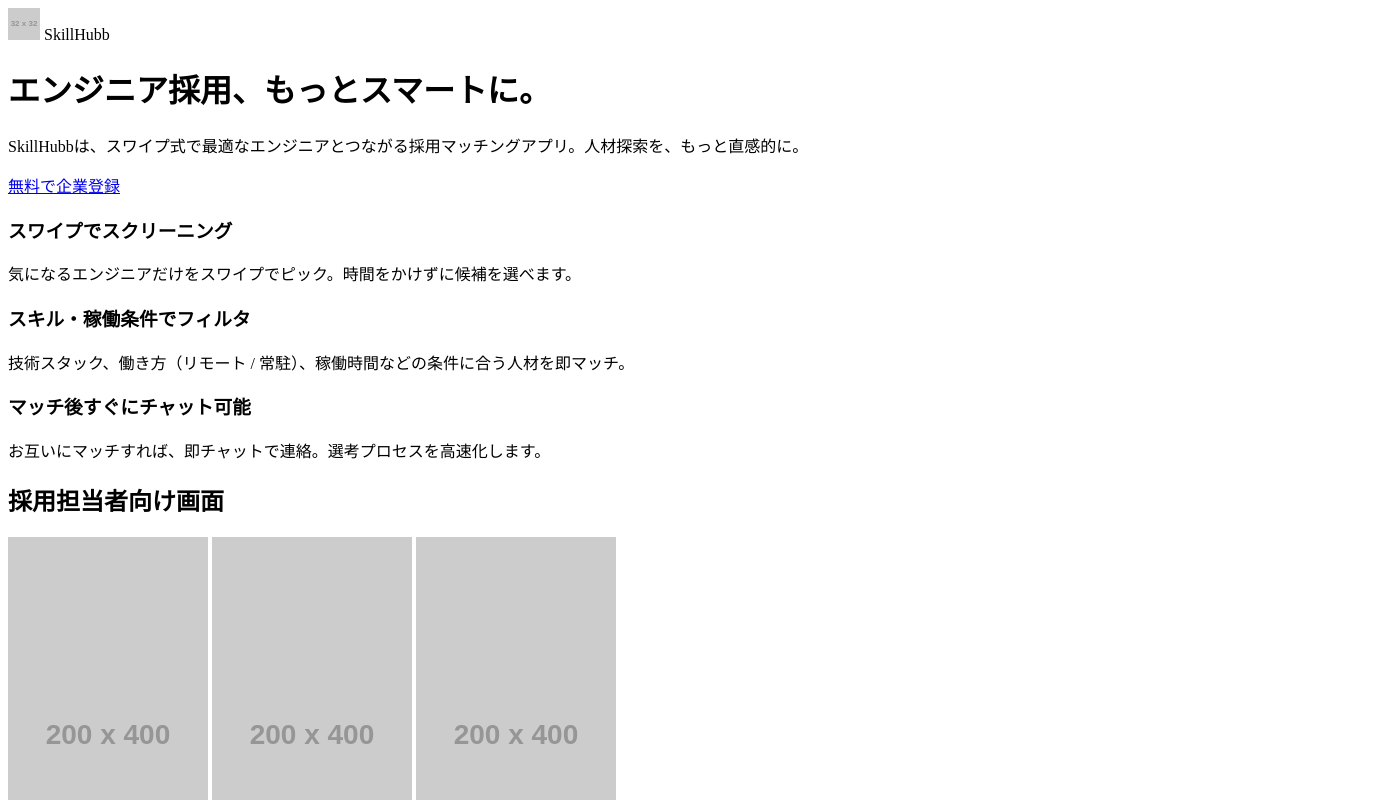
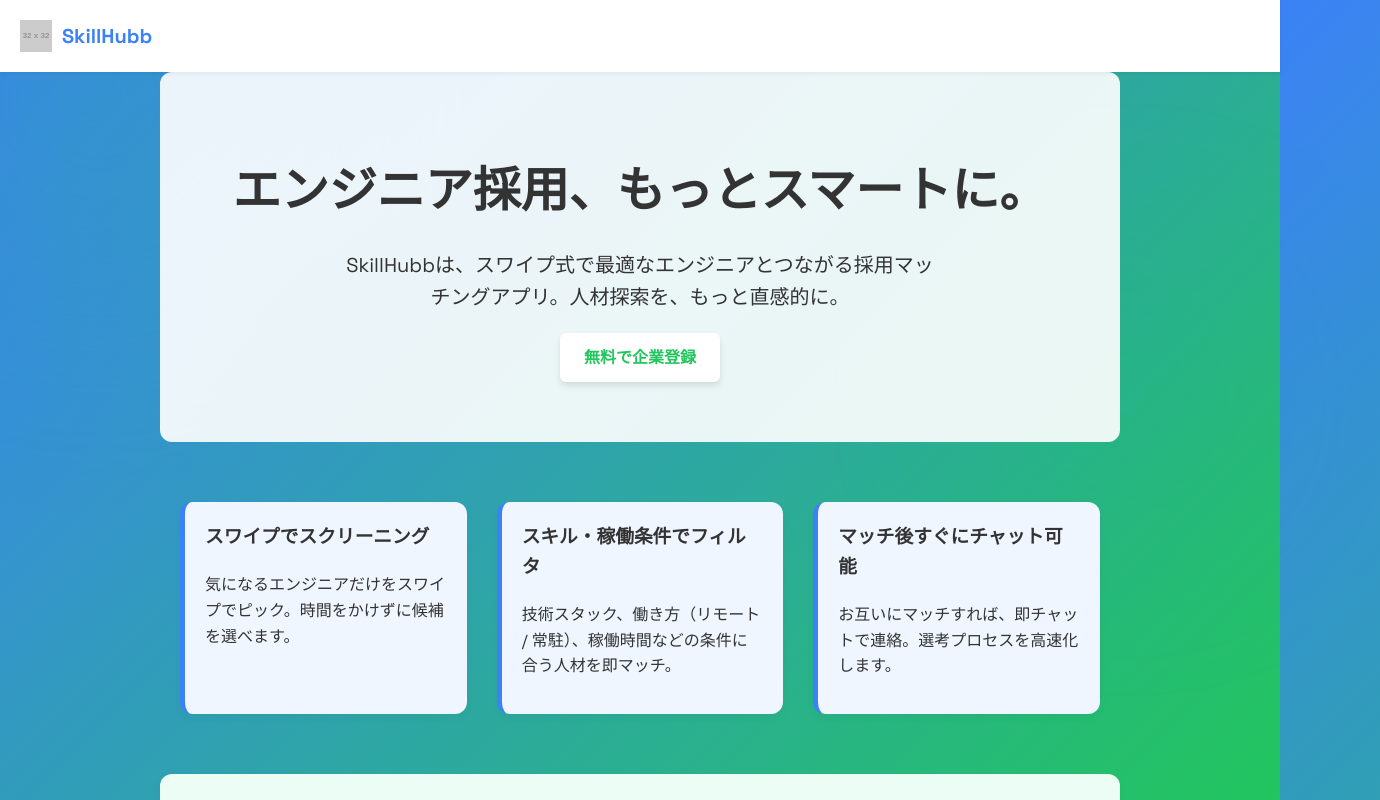
Before and after one commit to ethan-huntsman/skillhubb-landing-page, a plain HTML site: page company/index.html in a window 1280 px wide. Shown: the top 800 px of the page, 1380 px wide, since content can reach past the window. Drawn offline with Linux system fonts and the light colour scheme; placeholder pictures from the web are drawn by us.

Commit message:
styles added

```diff
--- a/company/index.html
+++ b/company/index.html
@@ -9,8 +9,277 @@
   <meta name="author" content="SkillHubb Team">
   <link href="https://fonts.googleapis.com/css2?family=Space+Grotesk:wght@400;600;700&family=JetBrains+Mono:wght@400;600&display=swap" rel="stylesheet">
   <style>
-    /* Same CSS from original site here */
-    /* For brevity, CSS is not repeated in this snippet */
+    :root {
+      --blue: #3B82F6;
+      --green: #22C55E;
+      --light-blue: #eff6ff;
+      --light-green: #ecfdf5;
+      --light-bg: #f9f9f9;
+      --text-color: #333;
+      --card-bg: #ffffff;
+    }
+
+    * { box-sizing: border-box; margin: 0; padding: 0; }
+    body {
+      font-family: 'Space Grotesk', sans-serif;
+      background: linear-gradient(135deg, #3B82F6, #22C55E);
+      background-attachment: fixed;
+      color: var(--text-color);
+      line-height: 1.6;
+      position: relative;
+      overflow-x: hidden;
+    }
+
+    h1, h2, h3 {
+      font-family: 'JetBrains Mono', monospace;
+    }
+
+    .blob {
+      position: absolute;
+      border-radius: 50%;
+      opacity: 0.2;
+      filter: blur(120px);
+      z-index: -1;
+    }
+
+    .blob1 {
+      width: 400px;
+      height: 400px;
+      background: #22C55E;
+      top: -100px;
+      left: -100px;
+    }
+
+    .blob2 {
+      width: 300px;
+      height: 300px;
+      background: #3B82F6;
+      bottom: -100px;
+      right: -100px;
+    }
+
+    .blob3 {
+      width: 200px;
+      height: 200px;
+      background: #10B981;
+      top: 300px;
+      right: 50px;
+    }
+
+    header, section, footer {
+      padding: 60px 20px;
+      max-width: 960px;
+      margin: auto;
+    }
+
+    h1, h2, h3 {
+      margin-bottom: 20px;
+    }
+    h1 {
+      font-size: 48px;
+    }
+    p {
+      margin-bottom: 15px;
+    }
+
+    nav {
+      display: flex;
+      justify-content: space-between;
+      align-items: center;
+      padding: 20px;
+      background: white;
+      position: sticky;
+      top: 0;
+      box-shadow: 0 2px 4px rgba(0,0,0,0.05);
+      z-index: 10;
+    }
+
+    .logo-container {
+      display: flex;
+      align-items: center;
+      gap: 10px;
+    }
+
+    .logo-img {
+      width: 32px;
+      height: 32px;
+    }
+
+    .logo-text {
+      font-size: 20px;
+      font-weight: bold;
+      color: var(--blue);
+    }
+
+    .hero {
+      text-align: center;
+      padding-top: 80px;
+      background: rgba(255, 255, 255, 0.9);
+      border-radius: 12px;
+    }
+
+    .hero p {
+      font-size: 20px;
+      max-width: 600px;
+      margin: 20px auto;
+    }
+
+    .btn {
+      background: white;
+      color: var(--green);
+      padding: 12px 24px;
+      border: none;
+      border-radius: 6px;
+      font-size: 16px;
+      cursor: pointer;
+      text-decoration: none;
+      display: inline-block;
+      font-weight: bold;
+      box-shadow: 0 4px 6px rgba(0,0,0,0.1);
+      transition: background 0.3s ease, color 0.3s ease;
+    }
+
+    .btn:hover {
+      background: var(--green);
+      color: white;
+    }
+
+    .features {
+      display: grid;
+      grid-template-columns: repeat(auto-fit, minmax(250px, 1fr));
+      gap: 30px;
+    }
+
+    .feature-box {
+      background: var(--light-blue);
+      padding: 20px;
+      border-radius: 12px;
+      box-shadow: 0 4px 10px rgba(0,0,0,0.03);
+      border-left: 5px solid var(--blue);
+    }
+
+    .about {
+      background: var(--light-green);
+      border-radius: 12px;
+      padding: 40px;
+      margin-bottom: 40px;
+    }
+
+    .testimonials {
+      background: var(--card-bg);
+      border-radius: 12px;
+      padding: 40px;
+      margin-bottom: 40px;
+      box-shadow: 0 4px 12px rgba(0,0,0,0.05);
+    }
+
+    .testimonial {
+      font-style: italic;
+      margin-bottom: 20px;
+      padding-left: 20px;
+      border-left: 3px solid var(--green);
+    }
+
+    .testimonial strong {
+      display: block;
+      margin-top: 10px;
+      color: var(--green);
+    }
+
+    .signup {
+      background: white;
+      border-radius: 12px;
+      padding: 40px;
+      box-shadow: 0 4px 10px rgba(0,0,0,0.05);
+    }
+
+    .signup form {
+      display: flex;
+      flex-direction: column;
+      gap: 10px;
+      max-width: 400px;
+      margin: auto;
+    }
+
+    .signup input[type="email"] {
+      padding: 12px;
+      border: 1px solid #ccc;
+      border-radius: 6px;
+      font-size: 16px;
+    }
+
+    .signup input:focus {
+      border-color: var(--blue);
+      outline: none;
+    }
+
+    .signup .form-message {
+      margin-top: 10px;
+      font-size: 14px;
+      color: var(--green);
+    }
+
+    footer {
+      text-align: center;
+      font-size: 14px;
+      color: #fff;
+      padding-top: 20px;
+    }
+
+     .screenshots {
+      background: var(--light-green);
+      border-radius: 12px;
+      box-shadow: 0 4px 10px rgba(0,0,0,0.03);
+      padding: 60px 20px;
+      max-width: 960px;
+      margin-bottom: 40px;
+      text-align: center;
+    }
+
+    .screenshots h2 {
+      font-family: 'JetBrains Mono', monospace;
+      margin-bottom: 20px;
+    }
+
+    .screenshot-gallery {
+      display: flex;
+      overflow-x: auto;
+      gap: 20px;
+      padding-bottom: 10px;
+      scroll-snap-type: x mandatory;
+      -webkit-overflow-scrolling: touch; /* Smooth iOS scrolling */
+    }
+
+    .screenshot-gallery img {
+      flex: 0 0 auto;
+      width: 200px;
+      height: 400px;
+      object-fit: cover;
+      border-radius: 16px;
+      box-shadow: 0 8px 20px rgba(0,0,0,0.1);
+      scroll-snap-align: start;
+    }
+
+    .screenshot-gallery::-webkit-scrollbar {
+      display: none;
+    }
+
+    .about-grid {
+      display: grid;
+      grid-template-columns: repeat(auto-fit, minmax(200px, 1fr));
+      gap: 30px;
+      margin-top: 30px;
+    }
+
+    .about-box {
+      text-align: center;
+    }
+
+    .about-box img {
+      width: 80px;
+      height: 80px;
+      margin-bottom: 10px;
+    }
   </style>
 </head>
 <body>
```
